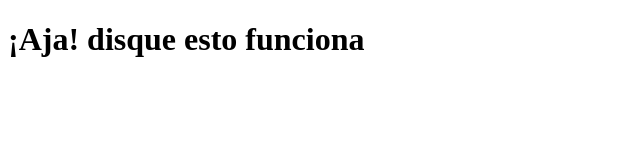
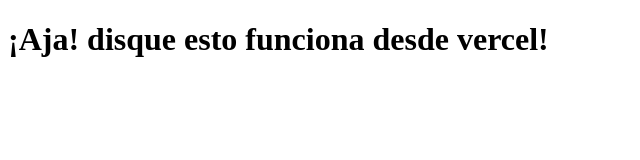
Before and after one commit to pcbogota/web-pcb, a plain HTML site: page index.html in a window 1280 px wide. Shown: the whole page, without its empty margins (0-640 px from the left). Drawn offline with Linux system fonts and the light colour scheme.

Commit message:
Update index.html

```diff
--- a/index.html
+++ b/index.html
@@ -2,6 +2,6 @@
 <html>
 <head><title>PC Bogota</title></head>
 <body>
-    <h1>¡Aja! disque esto funciona</h1>
+    <h1>¡Aja! disque esto funciona desde vercel!</h1>
 </body>
 </html>
```
